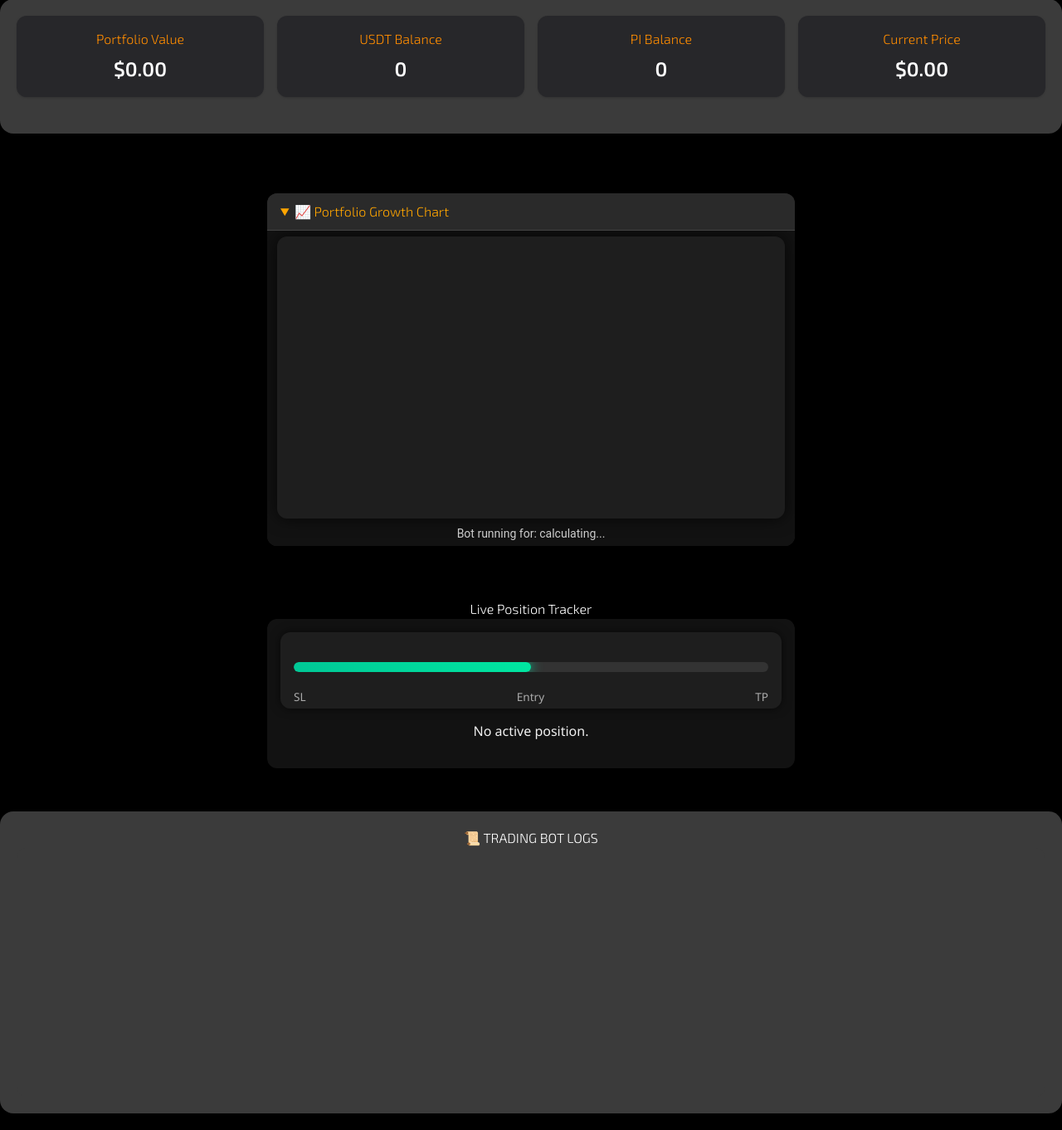
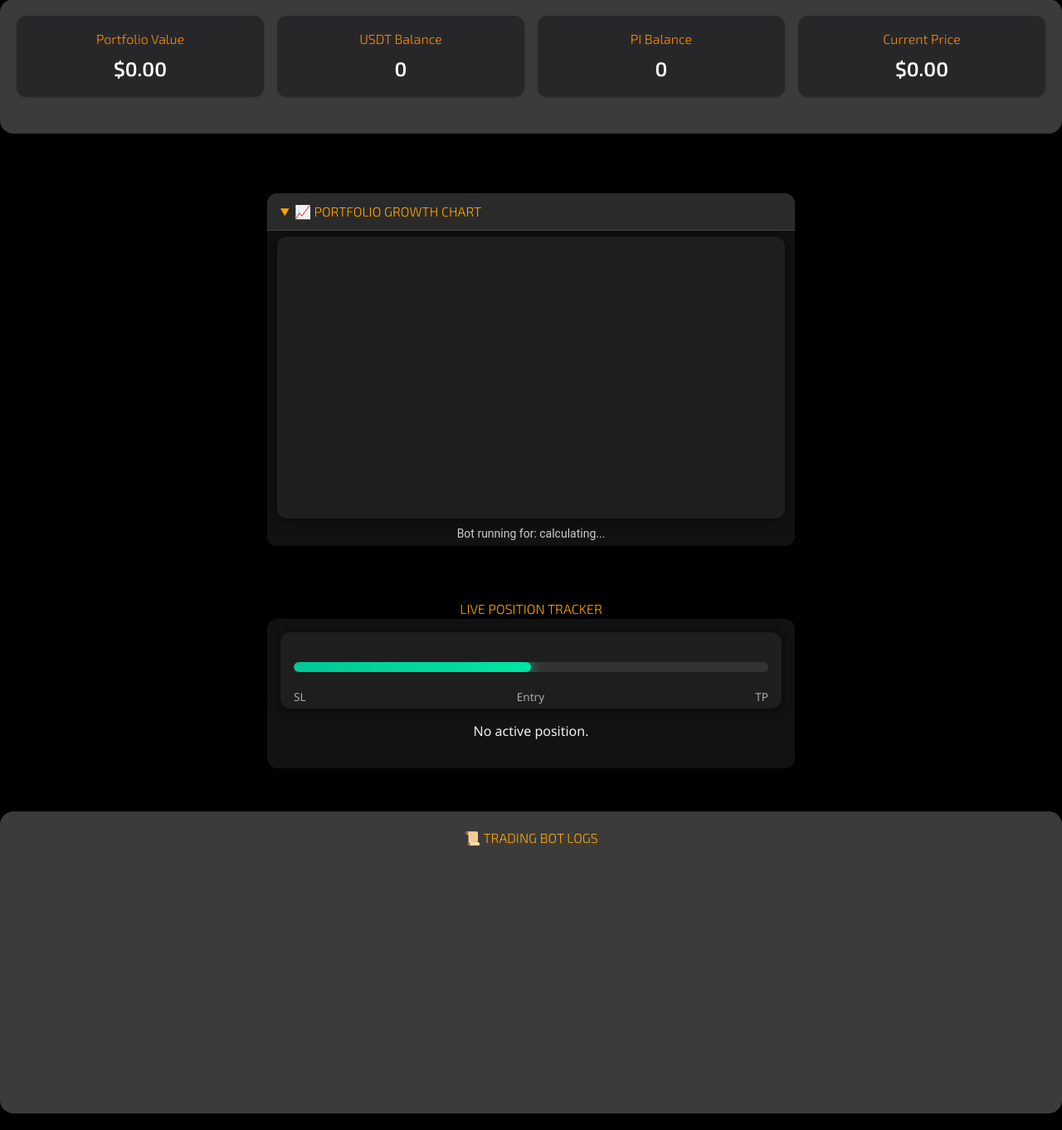
Before and after one commit to bonzoholda/okx-trader, a FastAPI app: page / in a window 1280 px wide. Shown: the part 261-1623 px from the top of the page at 83% size. Run offline with FastAPI, Linux system fonts and the light colour scheme; data that the repository does not hold is empty; parts of the project's set-up code (start-up, migrations or seed data) failed here and were passed over; some libraries are stand-ins or nearby versions.

Commit message:
Update dashboard.html

```diff
--- a/templates/dashboard.html
+++ b/templates/dashboard.html
@@ -90,7 +90,7 @@
     h2 {
       text-align: center;
       margin-bottom: 10px;
-      color: white;
+      color: orange;
     }
 
 
@@ -149,7 +149,7 @@
 <div style="margin-top: 20px; background-color: #1e1e1e; border-radius: 12px; box-shadow: 0 0 10px rgba(0,0,0,0.5); overflow: hidden;">
   <details open>
     <summary style="padding: 10px 16px; cursor: pointer; font-size: 16px; background-color: #2a2a2a; color: orange; border-bottom: 1px solid #444;">
-      📈 Portfolio Growth Chart
+      📈 PORTFOLIO GROWTH CHART
     </summary>
     <div style="padding: 0; margin: 0;">
       <iframe
@@ -166,12 +166,12 @@
 </div>
 
 <div class="container2">
-  <h3 color:orange>Live Position Tracker</h3>
+  <h2>LIVE POSITION TRACKER</h3>
   <iframe src="/position_tracker" width="100%" height="180" frameborder="0" style="border-radius: 12px; overflow: hidden;"></iframe>
 </div>
 
   <div class="container">
-    <h2 color:orange>📜 TRADING BOT LOGS</h2>
+    <h2>📜 TRADING BOT LOGS</h2>
     <div class="logs" id="logs"></div>
   </div>
  </div>
```
